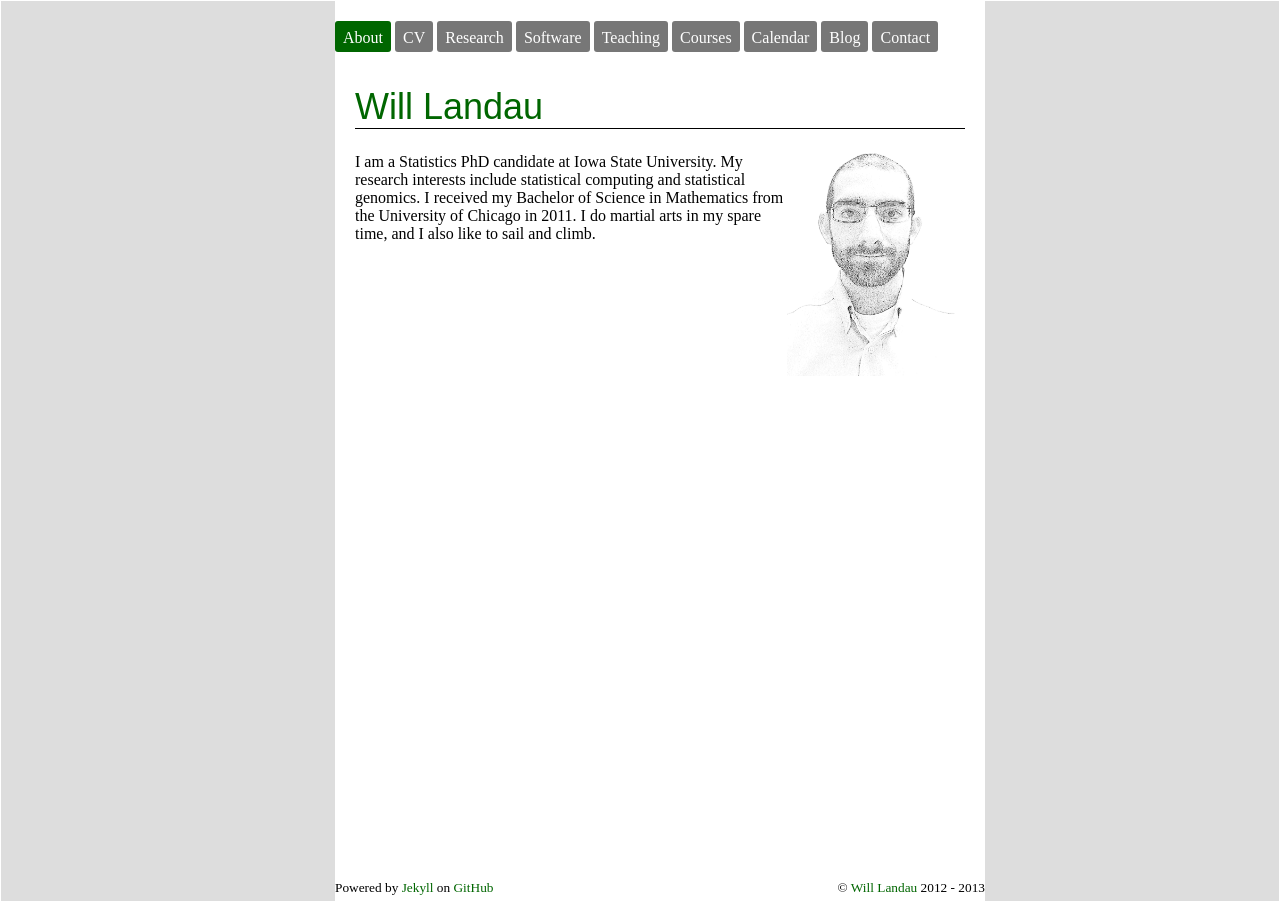
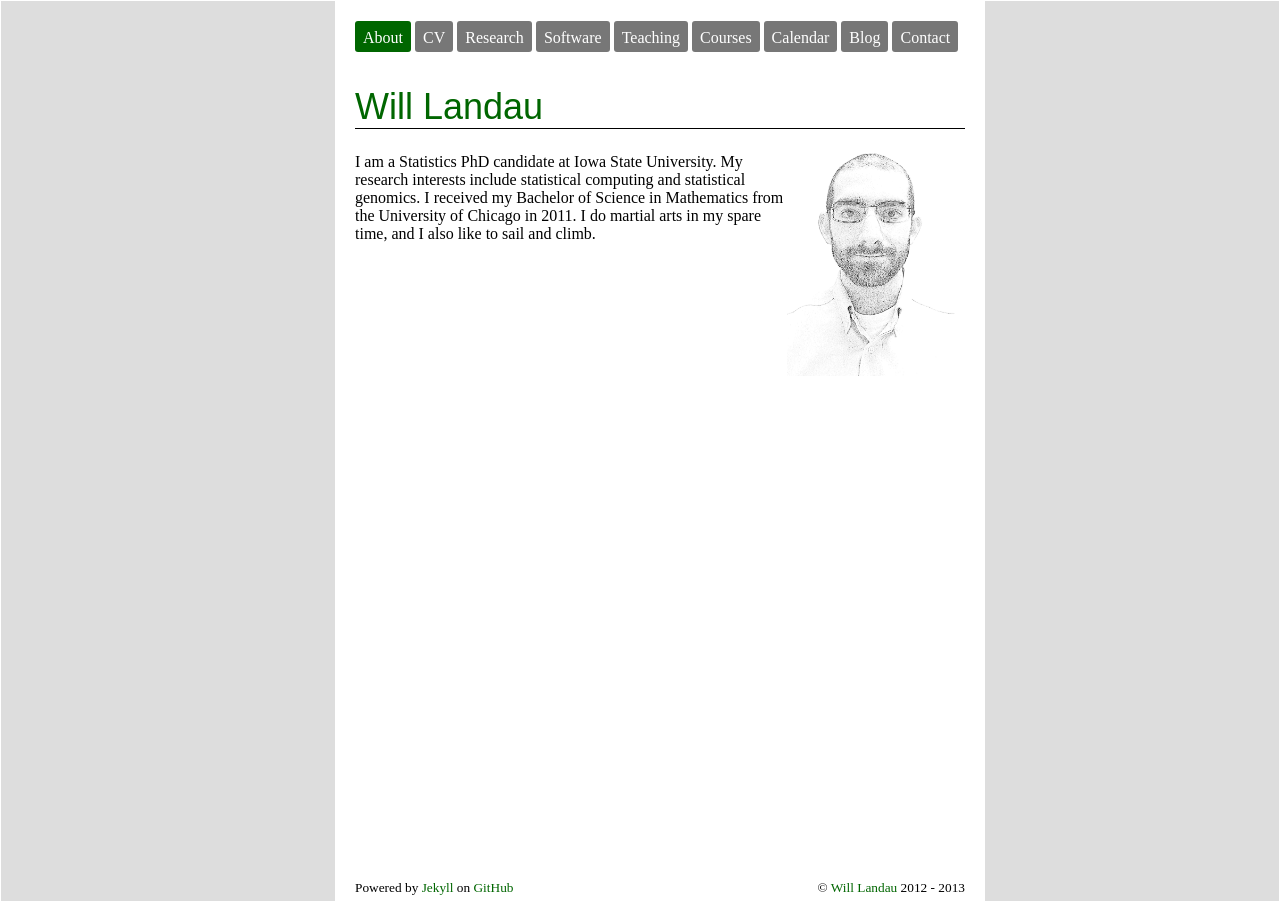
Before and after one commit to wlandau/wlandau.github.io, a Jekyll site: the page built from index.html, in a window 1280 px wide. Built offline with Jekyll 4.4.1, drawn with Linux system fonts in a browser that asks for light colours; nearby versions of some CDN libraries.

Commit message:
playing with backgrounds

```diff
--- a/css/wml-custom.css
+++ b/css/wml-custom.css
@@ -137,7 +137,7 @@ ul {
 }
 
 #footer-content{
-  padding: 40px 0px 5px 0px;
+  padding: 40px 20px 5px 20px;
   background: white;
   font-size: 10pt;
 }
@@ -173,6 +173,6 @@ ul {
 }
 
 #navbar-content{
-  padding-top: 20px;
+  padding: 20px 20px 0px 20px;
   background:white;
 }
```
